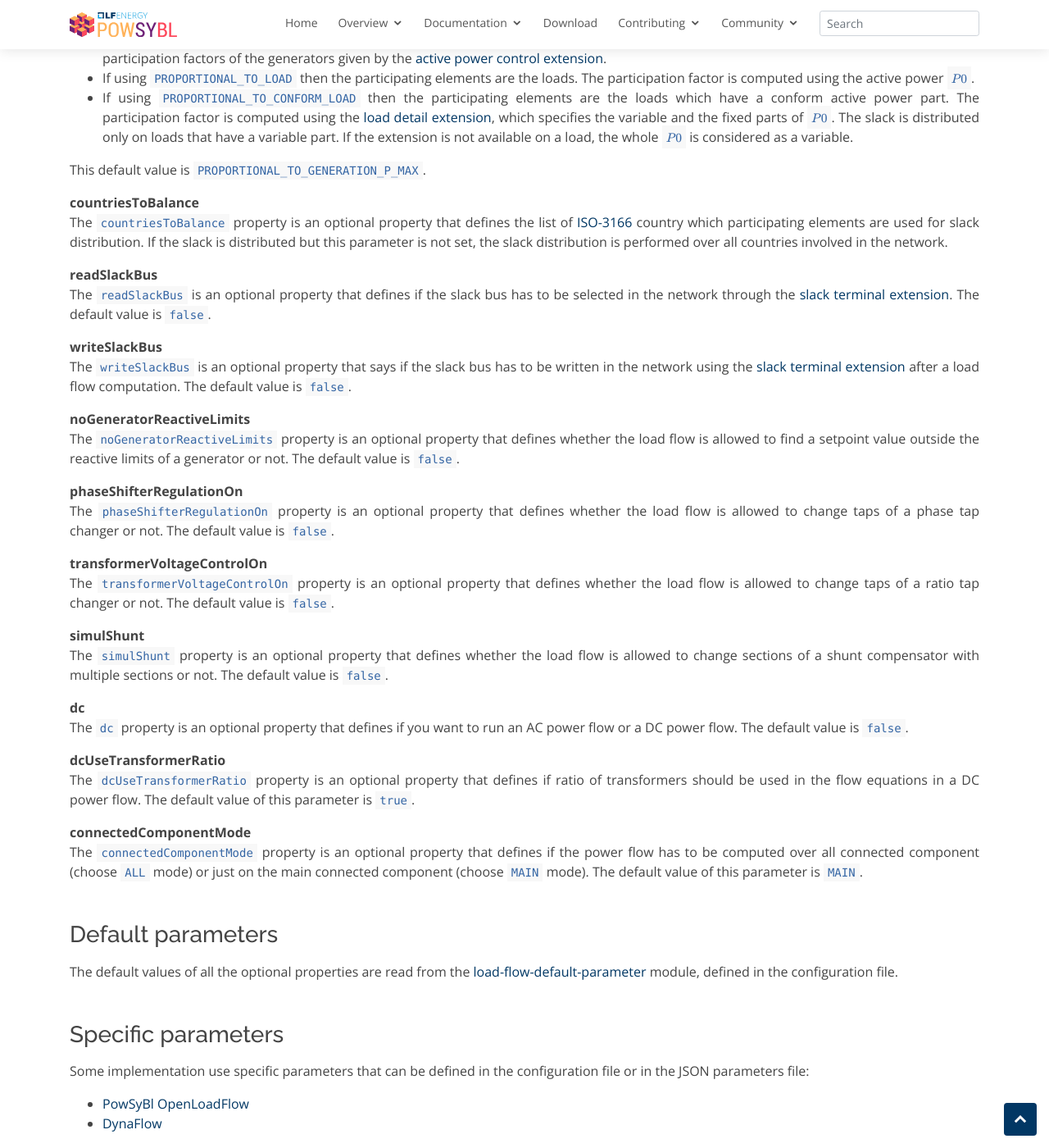
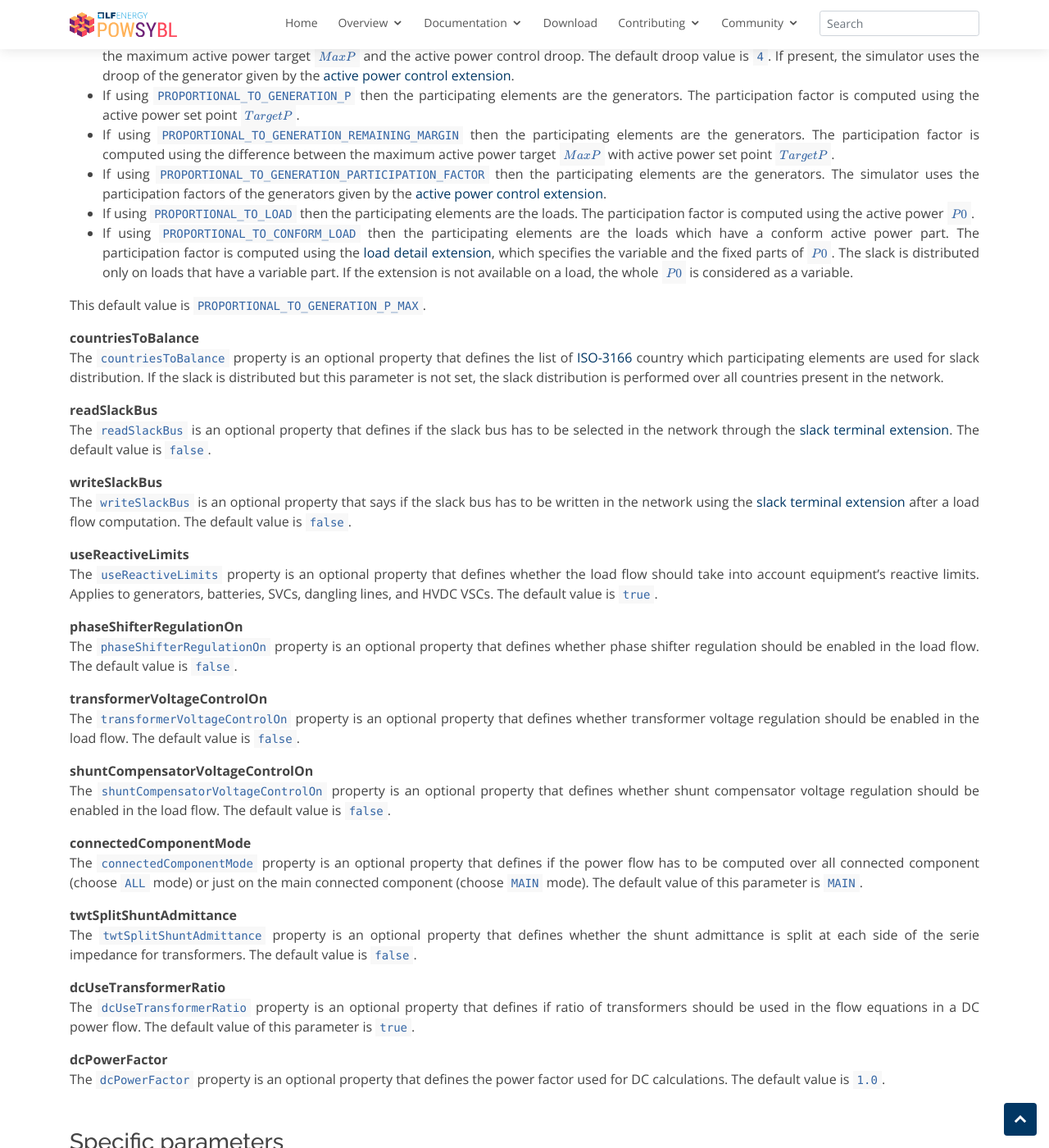
Before and after one commit to powsybl/powsybl.github.io, a Jekyll site: the page built from pages/documentation/simulation/powerflow/index.md, in a window 1280 px wide and 1400 px high, scrolled down 3254 px. Shown: the whole window at 82% size. Built offline with Jekyll 4.4.1, drawn with Linux system fonts in a browser that asks for light colours; our own code applies the rules of GitHub Pages for plain Markdown files; some of the changed text lies outside the part shown.

Commit message:
update lf
Signed-off-by: Damien Jeandemange <damien.jeandemange@artelys.com>

````diff
--- a/pages/documentation/simulation/powerflow/index.md
+++ b/pages/documentation/simulation/powerflow/index.md
@@ -49,49 +49,58 @@
 Then, configure some generic parameters for all load flow implementations:
 ```yaml
 load-flow-default-parameters:
-    voltageInitMode: DC_VALUES
-    transformerVoltageControlOn: false
-    specificCompatibility: true
     dc: false
-    balanceType: PROPORTIONAL_TO_LOAD
+    voltageInitMode: UNIFORM_VALUES
+    distributedSlack: true
+    balanceType: PROPORTIONAL_TO_GENERATION_P_MAX
     countriesToBalance:
       - FR
       - BE
-    connectedComponentMode : MAIN
+    readSlackBus: false
+    writeSlackBus: false
+    useReactiveLimits: true
+    phaseShifterRegulationOn: false
+    transformerVoltageControlOn: false
+    shuntCompensatorVoltageControlOn: false
+    connectedComponentMode: MAIN
+    twtSplitShuntAdmittance: false
+    dcUseTransformerRatio: true
+    dcPowerFactor: 1.0
 ```
 
 The parameters may also be overridden with a JSON file, in which case the configuration will look like:
 ```json
 {
-  "version" : "1.5",
-  "voltageInitMode" : "PREVIOUS_VALUES",
-  "transformerVoltageControlOn" : true,
-  "phaseShifterRegulationOn" : false,
-  "noGeneratorReactiveLimits" : true,
-  "twtSplitShuntAdmittance" : false,
-  "simulShunt" : false,
-  "readSlackBus" : false,
-  "writeSlackBus" : false,
-  "dc" : false,
-  "distributedSlack" : true,
-  "balanceType" : "PROPORTIONAL_TO_GENERATION_P_MAX",
-  "dcUseTransformerRatio" : true,
-  "countriesToBalance" : [ ],
-  "connectedComponentMode" : "MAIN"
+  "version": "1.8",
+  "dc": false,
+  "voltageInitMode": "UNIFORM_VALUES",
+  "distributedSlack": true,
+  "balanceType": "PROPORTIONAL_TO_GENERATION_P_MAX",
+  "countriesToBalance": ["FR", "BE"],
+  "readSlackBus": false,
+  "writeSlackBus": false,
+  "useReactiveLimits": true,
+  "phaseShifterRegulationOn": false,
+  "transformerVoltageControlOn": false,
+  "shuntCompensatorVoltageControlOn": false,
+  "connectedComponentMode": "MAIN",
+  "twtSplitShuntAdmittance": false,
+  "dcUseTransformerRatio": true,
+  "dcPowerFactor": 1.0
 }
 ```
 
 ### Available parameters
 
-**twtSplitShuntAdmittance**
-The `twtSplitShuntAdmittance` property is an optional property that defines whether the shunt admittance is split at each side of the serie impedance for transformers. The default value is `false`.
+**dc**
+The `dc` property is an optional property that defines if you want to run an AC power flow (`false`) or a DC power flow (`true`). The default value is `false`.
 
 **voltageInitMode**
 The `voltageInitMode` property is an optional property that defines the policy used by the load flow to initialize the
 voltage values. The default value for this property is `UNIFORM_VALUES`. The available values are:
 - `UNIFORM_VALUES`: $$v = 1pu$$, $$\theta = 0$$
 - `PREVIOUS_VALUES`: use previous computed value from the network
-- `DC_VALUES`: preprocessing to compute DC angles
+- `DC_VALUES`: $$v = 1pu$$, $$\theta$$ initialized using a DC load flow
 
 **distributedSlack**
 The `distributedSlack` property is an optional property that defines if the active power mismatch is distributed over the network or not. The default value is `true`.
@@ -109,7 +118,7 @@
 
 **countriesToBalance**
 The `countriesToBalance` property is an optional property that defines the list of [ISO-3166](https://en.wikipedia.org/wiki/ISO_3166-1)
-country which participating elements are used for slack distribution. If the slack is distributed but this parameter is not set, the slack distribution is performed over all countries involved in the network.
+country which participating elements are used for slack distribution. If the slack is distributed but this parameter is not set, the slack distribution is performed over all countries present in the network.
 
 **readSlackBus**
 The `readSlackBus` is an optional property that defines if the slack bus has to be selected in the network through the [slack terminal extension](../../grid/model/extensions.md#slack-terminal).
@@ -119,34 +128,34 @@
 The `writeSlackBus` is an optional property that says if the slack bus has to be written in the network using the [slack terminal extension](../../grid/model/extensions.md#slack-terminal) after a load flow computation.
 The default value is `false`.
 
-**noGeneratorReactiveLimits**
-The `noGeneratorReactiveLimits` property is an optional property that defines whether the load flow is allowed to find a setpoint value outside the reactive limits of a generator or not.
-The default value is `false`.
+**useReactiveLimits**
+The `useReactiveLimits` property is an optional property that defines whether the load flow should take into account equipment's reactive limits. Applies to generators, batteries, SVCs, dangling lines, and HVDC VSCs.
+The default value is `true`.
 
 **phaseShifterRegulationOn**
-The `phaseShifterRegulationOn` property is an optional property that defines whether the load flow is allowed to change taps of a phase tap changer or not.
+The `phaseShifterRegulationOn` property is an optional property that defines whether phase shifter regulation should be enabled in the load flow.
 The default value is `false`.
 
 **transformerVoltageControlOn**
-The `transformerVoltageControlOn` property is an optional property that defines whether the load flow is allowed to change taps of a ratio tap changer or not.
+The `transformerVoltageControlOn` property is an optional property that defines whether transformer voltage regulation should be enabled in the load flow.
 The default value is `false`.
 
-**simulShunt**
-The `simulShunt` property is an optional property that defines whether the load flow is allowed to change sections of a shunt compensator with multiple sections or not.
+**shuntCompensatorVoltageControlOn**
+The `shuntCompensatorVoltageControlOn` property is an optional property that defines whether shunt compensator voltage regulation should be enabled in the load flow.
 The default value is `false`.
 
-**dc**
-The `dc` property is an optional property that defines if you want to run an AC power flow or a DC power flow. The default value is `false`.
+**connectedComponentMode**
+The `connectedComponentMode` property is an optional property that defines if the power flow has to be computed over all connected component (choose `ALL` mode) or just on the main connected component (choose `MAIN` mode). The default value of this parameter is `MAIN`.
+
+**twtSplitShuntAdmittance**
+The `twtSplitShuntAdmittance` property is an optional property that defines whether the shunt admittance is split at each side of the serie impedance for transformers. The default value is `false`.
 
 **dcUseTransformerRatio**
 The `dcUseTransformerRatio` property is an optional property that defines if ratio of transformers should be used in the
 flow equations in a DC power flow. The default value of this parameter is `true`.
 
-**connectedComponentMode**
-The `connectedComponentMode` property is an optional property that defines if the power flow has to be computed over all connected component (choose `ALL` mode) or just on the main connected component (choose `MAIN` mode). The default value of this parameter is `MAIN`.
-
-### Default parameters
-The default values of all the optional properties are read from the [load-flow-default-parameter](../../user/configuration/load-flow-default-parameters.md) module, defined in the configuration file.
+**dcPowerFactor**
+The `dcPowerFactor` property is an optional property that defines the power factor used for DC calculations. The default value is `1.0`.
 
 ### Specific parameters
 Some implementation use specific parameters that can be defined in the configuration file or in the JSON parameters file:
````
